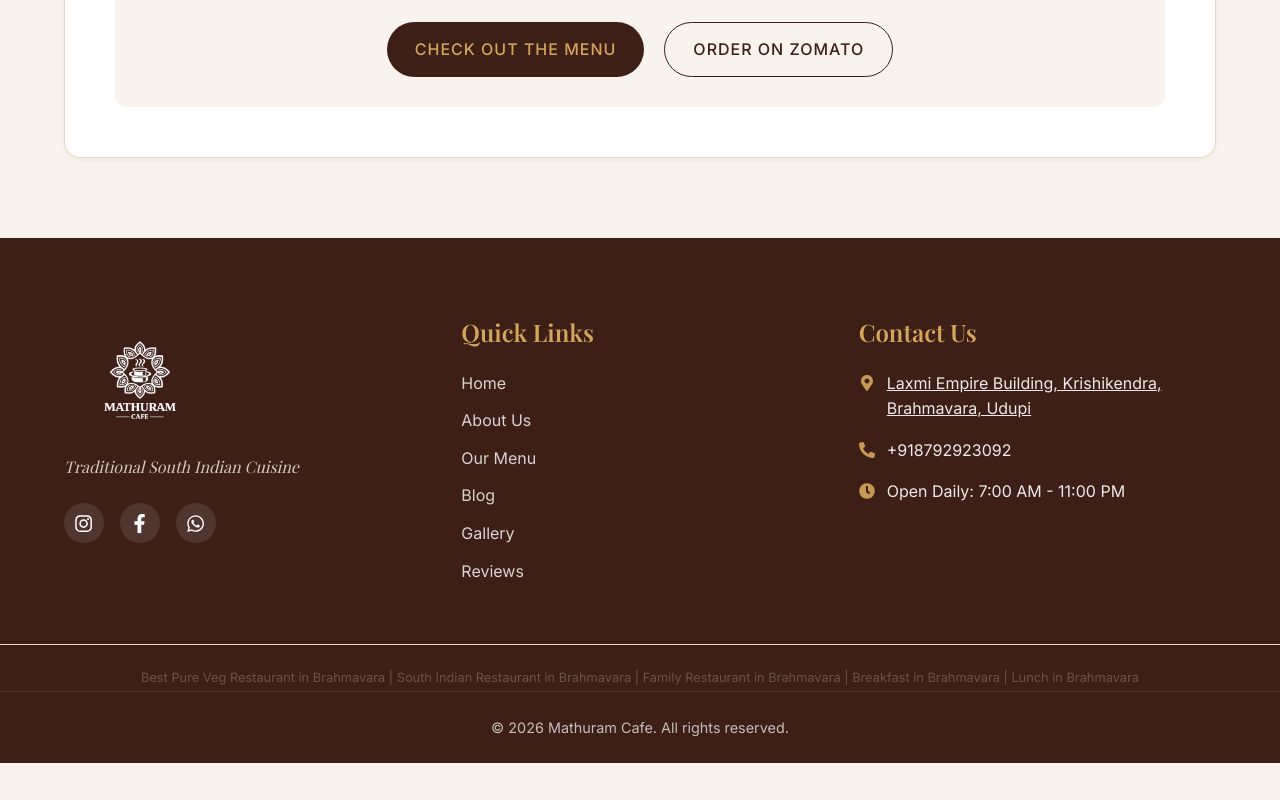
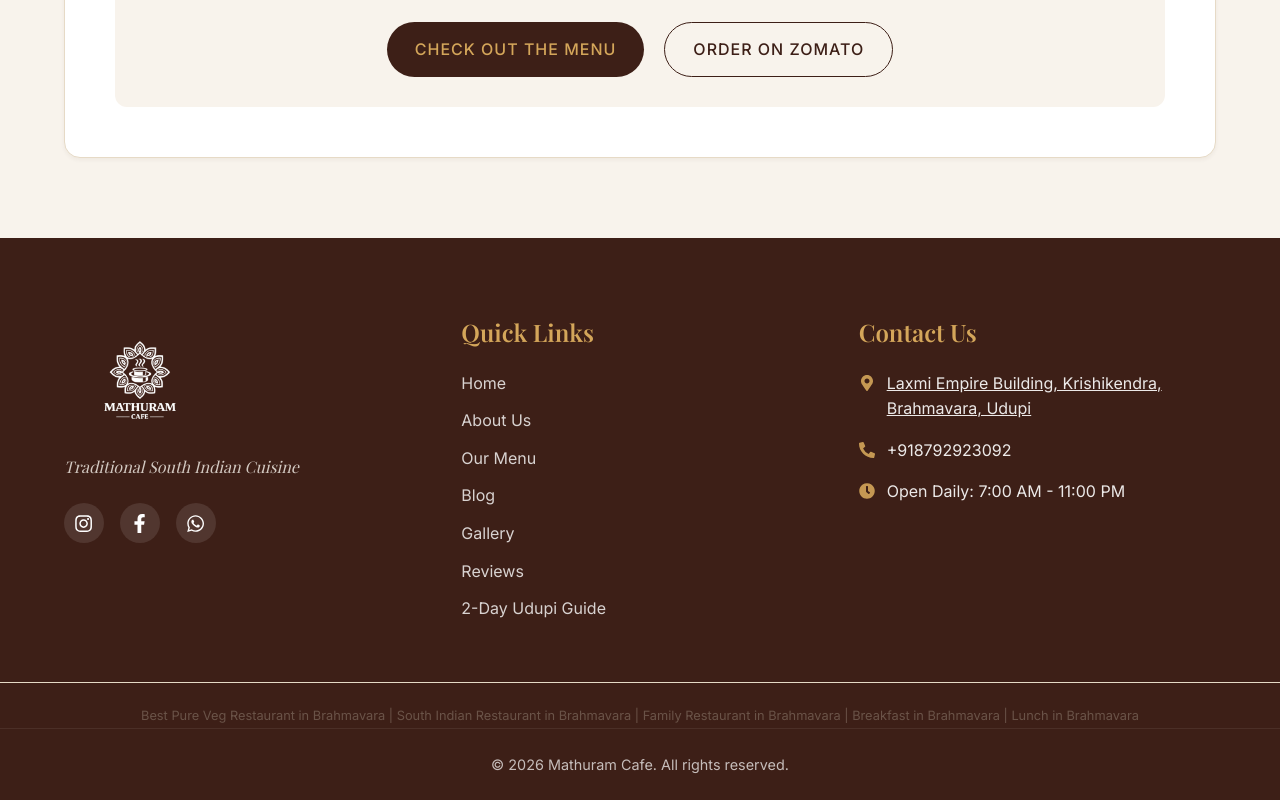
Before and after one commit to chiragudayashetty-tech/MathuramCafe-Website, a React (Vite) app: page /lunch-in-brahmavara in a window 1280 px wide. Shown: the part 2054-2854 px from the top of the page. Before the commit the page ends 2817 px from the top, so only its background shows below. Built offline with nearby package versions, Linux system fonts and the light colour scheme; a web font is replaced by a local one.

Commit message:
Add Udupi itinerary link to Footer

```diff
--- a/src/components/Footer.jsx
+++ b/src/components/Footer.jsx
@@ -28,6 +28,7 @@
             <li><Link to="/blog">Blog</Link></li>
             <li><Link to="/gallery">Gallery</Link></li>
             <li><Link to="/reviews">Reviews</Link></li>
+            <li><a href="/udupi-2-day-itinerary.html">2-Day Udupi Guide</a></li>
           </ul>
         </div>
 
```
